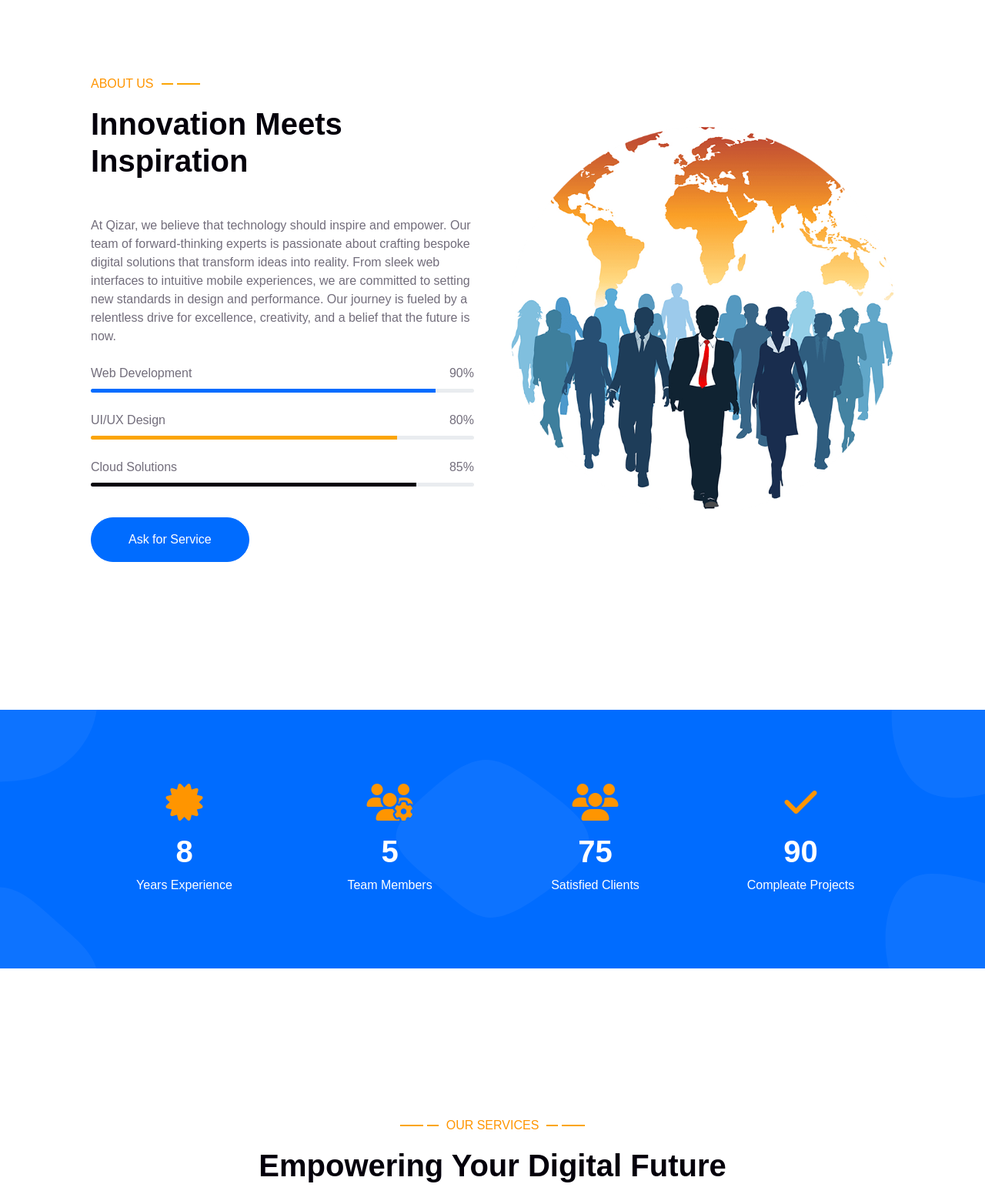
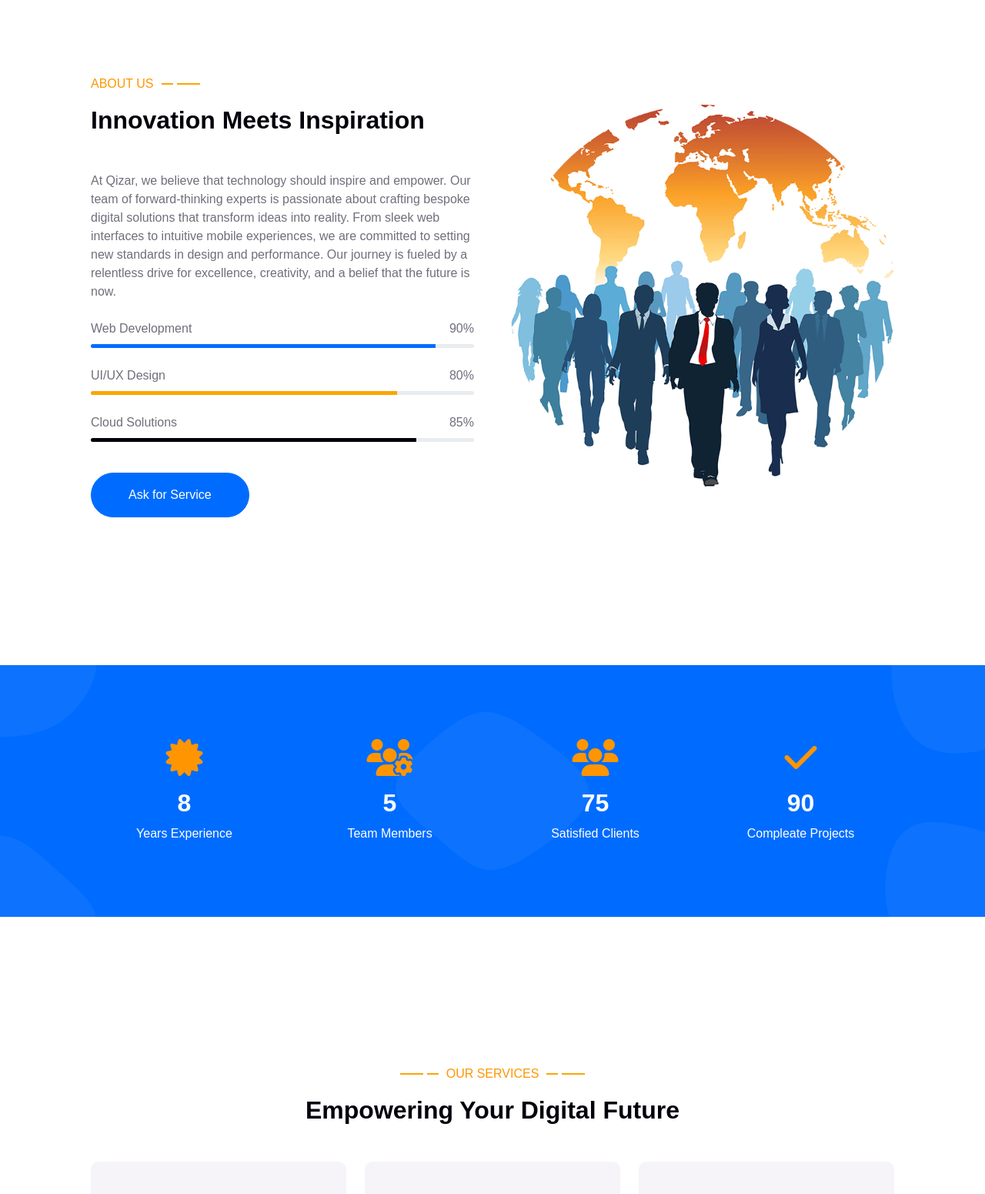
Before and after one commit to QizarOfficial/Qizar, a plain HTML site: page index.html in a window 1280 px wide. Shown: the part 1520-3071 px from the top of the page at 77% size. Drawn offline with nearby package versions, Linux system fonts and the light colour scheme; animation ran at ten frames a second; a web font is replaced by a local one.

Commit message:
Update index.html

```diff
--- a/index.html
+++ b/index.html
@@ -128,7 +128,7 @@
                 <div class="row g-5 align-items-center">
                     <div class="col-lg-6 wow fadeInUp" data-wow-delay="0.1s">
                         <p class="section-title text-secondary">About Us<span></span></p>
-                        <h1 class="mb-5">Innovation Meets Inspiration</h1>
+                        <h2 class="mb-5">Innovation Meets Inspiration</h2>
                         <p class="mb-4">At Qizar, we believe that technology should inspire and empower. Our team of forward-thinking experts is passionate about crafting bespoke digital solutions that transform ideas into reality. From sleek web interfaces to intuitive mobile experiences, we are committed to setting new standards in design and performance. Our journey is fueled by a relentless drive for excellence, creativity, and a belief that the future is now.</p>
                         <div class="skill mb-4">
                             <div class="d-flex justify-content-between">
@@ -174,22 +174,22 @@
                 <div class="row g-4">
                     <div class="col-md-6 col-lg-3 text-center wow fadeIn" data-wow-delay="0.1s">
                         <i class="fa fa-certificate fa-3x text-secondary mb-3"></i>
-                        <h1 class="text-white mb-2" data-toggle="counter-up">8</h1>
+                        <h2 class="text-white mb-2" data-toggle="counter-up">8</h2>
                         <p class="text-white mb-0">Years Experience</p>
                     </div>
                     <div class="col-md-6 col-lg-3 text-center wow fadeIn" data-wow-delay="0.3s">
                         <i class="fa fa-users-cog fa-3x text-secondary mb-3"></i>
-                        <h1 class="text-white mb-2" data-toggle="counter-up">5</h1>
+                        <h2 class="text-white mb-2" data-toggle="counter-up">5</h2>
                         <p class="text-white mb-0">Team Members</p>
                     </div>
                     <div class="col-md-6 col-lg-3 text-center wow fadeIn" data-wow-delay="0.5s">
                         <i class="fa fa-users fa-3x text-secondary mb-3"></i>
-                        <h1 class="text-white mb-2" data-toggle="counter-up">75</h1>
+                        <h2 class="text-white mb-2" data-toggle="counter-up">75</h2>
                         <p class="text-white mb-0">Satisfied Clients</p>
                     </div>
                     <div class="col-md-6 col-lg-3 text-center wow fadeIn" data-wow-delay="0.7s">
                         <i class="fa fa-check fa-3x text-secondary mb-3"></i>
-                        <h1 class="text-white mb-2" data-toggle="counter-up">90</h1>
+                        <h2 class="text-white mb-2" data-toggle="counter-up">90</h2>
                         <p class="text-white mb-0">Compleate Projects</p>
                     </div>
                 </div>
@@ -203,7 +203,7 @@
             <div class="container py-5 px-lg-5">
                 <div class="wow fadeInUp" data-wow-delay="0.1s">
                     <p class="section-title text-secondary justify-content-center"><span></span>Our Services<span></span></p>
-                    <h1 class="text-center mb-5">Empowering Your Digital Future</h1>
+                    <h2 class="text-center mb-5">Empowering Your Digital Future</h2>
                 </div>
                 <div class="row g-4">
                     <div class="col-lg-4 col-md-6 wow fadeInUp" data-wow-delay="0.1s">
@@ -278,7 +278,7 @@
                 <div class="row justify-content-center">
                     <div class="col-lg-7 text-center">
                         <p class="section-title text-white justify-content-center"><span></span>Newsletter Subscription<span></span></p>
-                        <h1 class="text-center text-white mb-4">Join Our Community</h1>
+                        <h2 class="text-center text-white mb-4">Join Our Community</h2>
                         <p class="text-white mb-4">Stay ahead of the curve with the latest insights, trends, and updates in digital innovation. Subscribe to our newsletter and join a community of forward-thinking professionals dedicated to transforming the digital landscape. Receive exclusive tips, industry news, and a first look at our innovative projects directly in your inbox.</p>
                         <div class="position-relative w-100 mt-3">
                             <input class="form-control border-0 rounded-pill w-100 ps-4 pe-5" type="text" placeholder="Enter Your Email" style="height: 48px;">
@@ -296,7 +296,7 @@
             <div class="container py-5 px-lg-5">
                 <div class="wow fadeInUp" data-wow-delay="0.1s">
                     <p class="section-title text-secondary justify-content-center"><span></span>Our Projects<span></span></p>
-                    <h1 class="text-center mb-5">Recently Completed Projects</h1>
+                    <h2 class="text-center mb-5">Recently Completed Projects</h2>
                 </div>
                 <div class="row mt-n2 wow fadeInUp" data-wow-delay="0.3s">
                     <div class="col-12 text-center">
@@ -408,7 +408,7 @@
         <div class="container-xxl py-5 wow fadeInUp" data-wow-delay="0.1s">
             <div class="container py-5 px-lg-5">
                 <p class="section-title text-secondary justify-content-center"><span></span>Testimonial<span></span></p>
-                <h1 class="text-center mb-5">What Our Clients Say!</h1>
+                <h2 class="text-center mb-5">What Our Clients Say!</h2>
                 <div class="owl-carousel testimonial-carousel">
                     <div class="testimonial-item bg-light rounded my-4">
                         <p class="fs-5"><i class="fa fa-quote-left fa-4x text-primary mt-n4 me-3"></i>Working with Qizar was a game-changer for our business. Their innovative solutions and proactive approach elevated our digital presence to new heights.</p>
@@ -451,7 +451,7 @@
             <div class="container py-5 px-lg-5">
                 <div class="wow fadeInUp" data-wow-delay="0.1s">
                     <p class="section-title text-secondary justify-content-center"><span></span>Our Team<span></span></p>
-                    <h1 class="text-center mb-5">Our Team Members</h1>
+                    <h2 class="text-center mb-5">Our Team Members</h2>
                 </div>
                 <div class="row g-4">
                     <div class="col-lg-4 col-md-6 wow fadeInUp" data-wow-delay="0.1s">
```
